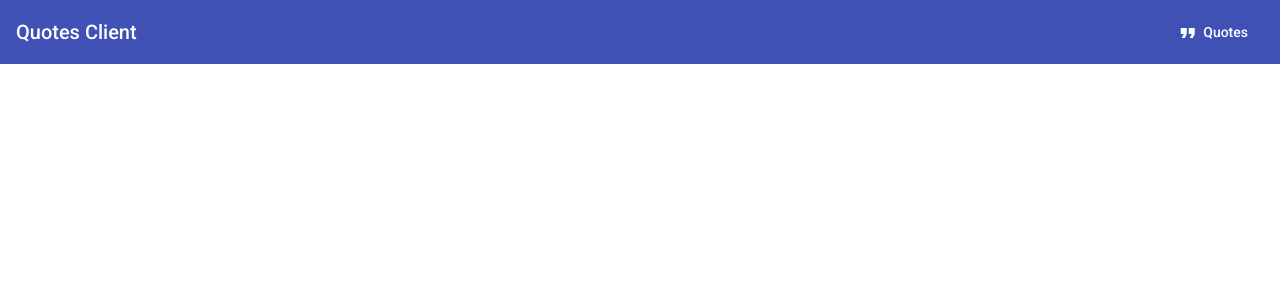
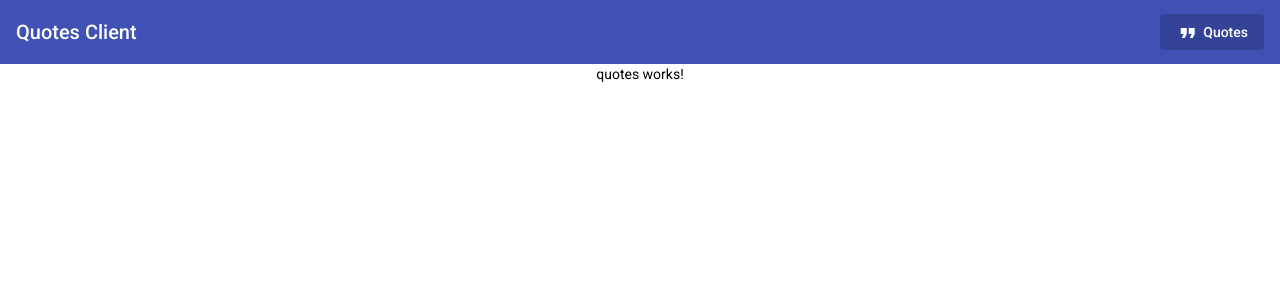
Before and after one commit to jaypalweb/QuoteBoardMeanNestJS, an Angular app in the folder quotes-client/: page /quotes in a window 1280 px wide. Before the commit this address led to /. Shown: the top 300 px of the page. Built offline with nearby package versions, Linux system fonts and the light colour scheme.

Commit message:
Adding Lazy Loading Module

```diff
--- a/quotes-client/src/app/app-routing.module.ts
+++ b/quotes-client/src/app/app-routing.module.ts
@@ -4,7 +4,8 @@ import { HomeComponent } from './home/home.component';
 
 
 const routes: Routes = [
-  { path: '', component: HomeComponent }
+  { path: '', component: HomeComponent },
+  { path: 'quotes', loadChildren: () => import('./quotes/quotes.module').then(m => m.QuotesModule) }
 ];
 
 @NgModule({
--- a/quotes-client/src/app/app.component.html
+++ b/quotes-client/src/app/app.component.html
@@ -1,7 +1,7 @@
 <mat-toolbar color="primary">
   <mat-toolbar-row class="toolbar">
     <span>Quotes Client</span>
-    <button mat-button>
+    <button mat-button [routerLink]="['/quotes']" routerLinkActive="active">
       <mat-icon>format_quote</mat-icon>
       Quotes
     </button>
--- a/quotes-client/src/app/app.component.scss
+++ b/quotes-client/src/app/app.component.scss
@@ -8,3 +8,7 @@
     width: 100%;
     justify-content: center;
 }
+
+.active{
+    background: #344397;
+}
--- /dev/null
+++ b/quotes-client/src/app/quotes/quotes-routing.module.ts
@@ -0,0 +1,12 @@
+import { NgModule } from '@angular/core';
+import { Routes, RouterModule } from '@angular/router';
+
+import { QuotesComponent } from './quotes.component';
+
+const routes: Routes = [{ path: '', component: QuotesComponent }];
+
+@NgModule({
+  imports: [RouterModule.forChild(routes)],
+  exports: [RouterModule]
+})
+export class QuotesRoutingModule { }
--- /dev/null
+++ b/quotes-client/src/app/quotes/quotes.component.html
@@ -0,0 +1 @@
+<p>quotes works!</p>
--- /dev/null
+++ b/quotes-client/src/app/quotes/quotes.component.ts
@@ -0,0 +1,15 @@
+import { Component, OnInit } from '@angular/core';
+
+@Component({
+  selector: 'app-quotes',
+  templateUrl: './quotes.component.html',
+  styleUrls: ['./quotes.component.scss']
+})
+export class QuotesComponent implements OnInit {
+
+  constructor() { }
+
+  ngOnInit(): void {
+  }
+
+}
```
Also changed, not shown: quotes-client/src/app/quotes/quotes.module.ts (added, +15 -0 lines), quotes-client/src/app/quotes/quotes.component.scss (added), 1 other file (tests, documents, lock files or other folders).
